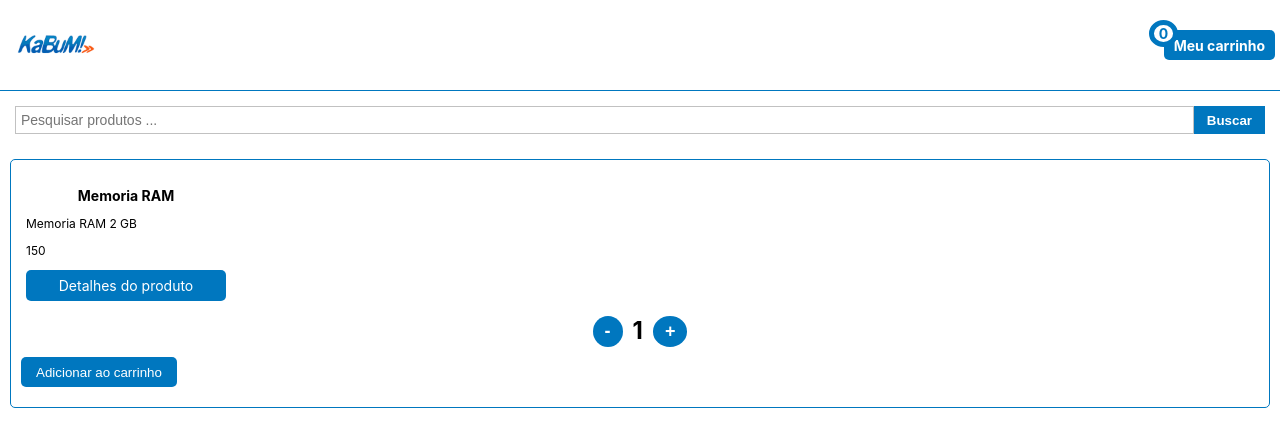
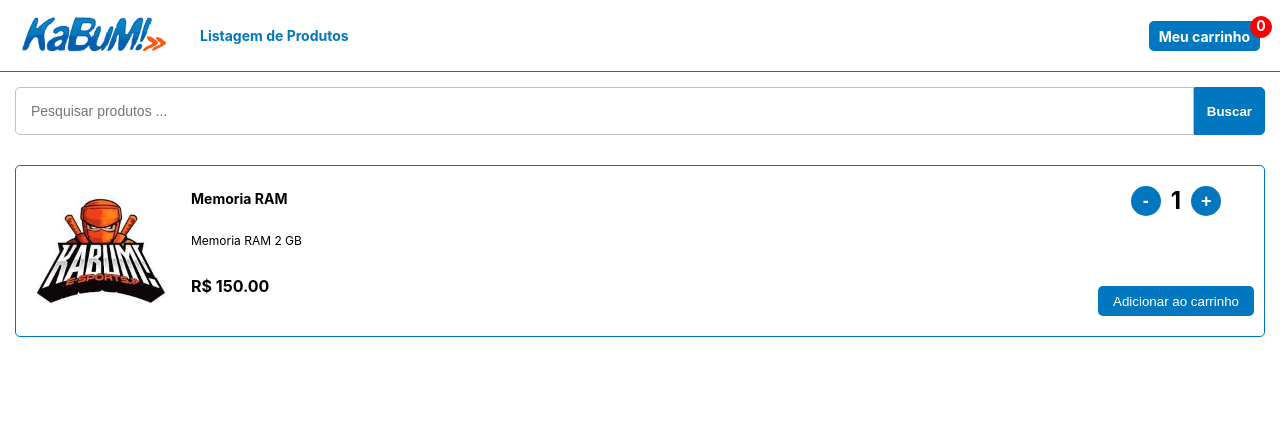
Before and after one commit to rodrigobuzatto/desafio_kabum, a React (Create React App) app: page /product/1 in a window 1280 px wide. Shown: the top 446 px of the page. Built offline with nearby package versions, Linux system fonts and the light colour scheme.

Commit message:
Commit parcial alteracoes Desafio Kabum

```diff
--- a/src/App.js
+++ b/src/App.js
@@ -4,7 +4,6 @@
 import ShoppingCart from './components/ShoppingCart';
 import Navbar from './components/Navbar';
 import Product from './components/ProductDetails';
-// import ProductsList from './components/ProductsList';
 import Filter from './components/Filter';
 
 function App() {
--- a/src/components/Filter.js
+++ b/src/components/Filter.js
@@ -1,8 +1,7 @@
 import React, { Component } from 'react';
 import { connect } from 'react-redux';
 import { filter } from '../actions/productActions';
-// import { DefaultInput } from '../styles/styles';
-import { FilterContainer, SearchButton, DefaultInput } from '../styles/styles2';
+import { FilterContainer, SearchButton, DefaultInput } from '../styles/styles';
 
 class Filter extends Component {
     search = '';
--- a/src/components/Navbar.js
+++ b/src/components/Navbar.js
@@ -1,8 +1,7 @@
 import React, { Component } from 'react';
 import { NavLink } from 'react-router-dom';
 import { connect } from 'react-redux';
-import { MyCart } from '../styles/styles';
-import { NavbarContainer } from '../styles/styles2';
+import { NavbarContainer, MyCart, ProductListButton } from '../styles/styles';
 import logo from '../images/logo.png';
 
 class Navbar extends Component {
@@ -10,8 +9,11 @@
         return (
             <NavbarContainer>
                 <NavLink to="/"><img src={logo} alt="Logo"/></NavLink>
+                <ProductListButton>
+                    <NavLink to="/">Listagem de Produtos</NavLink>
+                </ProductListButton>
                 <MyCart>
-                    <NavLink to="/cart"><label>{this.props.items}</label>Meu carrinho</NavLink>
+                    <NavLink to="/cart">Meu carrinho<label>{this.props.items}</label></NavLink>
                 </MyCart>
             </NavbarContainer>
         )
--- a/src/components/Product.js
+++ b/src/components/Product.js
@@ -1,18 +1,20 @@
 import React from 'react';
 import { NavLink } from 'react-router-dom';
-import { ProductDetailsButton, ProductItem, Title, DefaultParagraph } from '../styles/styles';
+import { ProductInfo, ProductImage, Title, DefaultParagraph, DefaultPrice, ProductDetailsButton } from '../styles/styles';
+import image from  '../images/logo.jpg';
 
 const Product = (props) => {
     let { item } = props;
     return (
-        <ProductItem>
+        <ProductInfo>
+            <ProductImage src={image}/>
             <Title>{item.product}</Title>
             <DefaultParagraph>{item.description}</DefaultParagraph>
-            <DefaultParagraph>{item.price}</DefaultParagraph>
+            <DefaultPrice>{'R$ ' + item.price.toFixed(2)}</DefaultPrice>
             <ProductDetailsButton>
                 <NavLink to={'/product/' + item.id}>Detalhes do produto</NavLink>
             </ProductDetailsButton>
-        </ProductItem>
+        </ProductInfo>
     )
 }
 
--- a/src/components/ProductDetails.js
+++ b/src/components/ProductDetails.js
@@ -1,23 +1,33 @@
 import React, { Component } from 'react';
 import { connect } from 'react-redux';
-import Product from './Product';
 import AddToCart from './AddToCart';
 import Quantity from './Quantity';
-import { Title } from '../styles/styles';
-import { ProductsContainer, ProductDetail } from '../styles/styles2';
+import { ProductsContainer, ProductDetail, ProductImage, Title, DefaultParagraph, ProductDetailsInfo, ProductDetailContainer, ProductDetailContainerError, ProductActions, DefaultPrice } from '../styles/styles';
+import image from '../images/logo.jpg';
+
 
 class ProductDetails extends Component {
     render() {
         const product = this.props.product ? (
-            <ProductDetail key={this.props.product.id}>
-                <Product item={this.props.product} />
-                <Quantity item={this.props.product} />
-                <AddToCart item={this.props.product} />
-            </ProductDetail>
+            <ProductDetailContainer>
+                <ProductDetail key={this.props.product.id}>
+                    <ProductImage src={image} />
+                    <ProductDetailsInfo>
+                        <Title>{this.props.product.product}</Title>
+                        <DefaultParagraph>{this.props.product.description}</DefaultParagraph>
+                        <DefaultPrice>{ 'R$ ' + (this.props.product.price * (this.props.product.addToCart || 1)).toFixed(2) }</DefaultPrice>
+                    </ProductDetailsInfo>
+                    <ProductActions>
+                        <Quantity item={this.props.product} />
+                        <AddToCart item={this.props.product} />
+                    </ProductActions>
+                </ProductDetail>
+
+            </ProductDetailContainer>
         ) : (
-            <ProductDetail>
+            <ProductDetailContainerError>
                 <Title>Produto não encontrado.</Title>
-            </ProductDetail>
+            </ProductDetailContainerError>
         )
 
         return (
--- a/src/components/ProductsList.js
+++ b/src/components/ProductsList.js
@@ -3,7 +3,7 @@
 import { connect } from 'react-redux';
 import Filter from './Filter';
 import { MenuTitle, MenuProducts, MenuItem, MenuItemMessage } from '../styles/styles';
-import { ProductsListContainer } from '../styles/styles2';
+import { ProductsListContainer } from '../styles/styles';
 
 class ProductsList extends Component {
     render() {
--- a/src/components/Quantity.js
+++ b/src/components/Quantity.js
@@ -17,18 +17,20 @@
     }
 
     handleClickRemove = () => {
-        this.quantity--;
-        let newItem = {
-            ...this.props.item,
-            addToCart: this.quantity
+        if(this.quantity > 1) {
+            this.quantity--;
+            let newItem = {
+                ...this.props.item,
+                addToCart: this.quantity
+            }
+            this.props.removeQuantity(newItem);
         }
-        this.props.removeQuantity(newItem);
     }
 
     render() {
         return (
             <QuantityContainer>
-                <QuantityButton onClick={this.handleClickRemove} disabled={this.quantity === 0}>-</QuantityButton>
+                <QuantityButton onClick={this.handleClickRemove}>-</QuantityButton>
                 <QuantityLabel>{this.quantity}</QuantityLabel>
                 <QuantityButton onClick={this.handleClickAdd}>+</QuantityButton>
             </QuantityContainer>
--- a/src/styles/styles.js
+++ b/src/styles/styles.js
@@ -4,82 +4,110 @@
     display: flex;
     flex-wrap: wrap;
     align-items: stretch;
+`;
 
-    div {
-        margin: 10px;
+export const ProductsListContainer = styled(Container)``;
+
+export const ProductsContainer = styled(Container)`
+    justify-content: space-between;
+    margin: 15px;
+`;
+
+export const ShoppingCartContainer = styled(Container)`
+    flex-direction: column;
+`;
+
+export const ShoppingCartDetailContainer = styled(Container)`
+    flex-direction: column;
+    margin: 15px;
+    flex-grow: 1;
+`;
+
+export const ProductDetailContainer = styled(Container)`
+    flex-direction: column;
+    border: 1px solid #0077BF;
+    border-radius: 5px;
+    padding: 10px;
+    flex-grow: 1;
+`;
+
+export const ProductDetailContainerError = styled(ProductDetailContainer)`
+    border: none;
+    align-items: center;
+`;
+
+export const NavbarContainer = styled(Container)`
+    justify-content: space-between;
+    border-bottom: 1px solid #0077BF;
+    min-height: 50px;
+    padding: 5px;
+    flex-grow: 1;
+
+    a {
+        text-decoration: none;
+        align-self: center;
+    }
+
+    img {
+        width: 150px;
+        margin-left: 15px;
     }
 `;
 
-export const MenuContainer = styled(Container)`
-    justify-content: flex-start;
-    flex-direction: column;
-    border-right: 1px solid #0077BF;
-    min-height: 600px;
-    width: 300px;
+export const FilterContainer = styled.form`
+    display: flex;
+    flex-wrap: wrap;
+    align-items: stretch;
+    justify-content: space-between;
+    padding: 15px;
 `;
 
-export const FilterContainer = styled.form`
-    align-items: flex-start;
-    flex-grow: 0;
+export const ProductItem = styled.div`
+    display: flex;
+    flex-direction: column;
+    padding: 10px;
+    border: 1px solid #0077BF;
+    border-radius: 5px;
+    width: 200px;
+    margin: 15px;
 `;
 
-export const NavContainer = styled.nav`
+export const ProductDetail = styled.div`
     display: flex;
     flex-wrap: wrap;
+    align-items: stretch;
     justify-content: space-between;
-    align-items: stretch;
-    border-bottom: 1px solid #0077BF;
-    height: 80px;
-    padding: 5px;
-
-    a {
-        text-decoration: none;
-        height: 70px;
-    }
-
-    img {
-        align-self: center;
-        width: 100px;
-    }
 `;
 
-export const MenuProducts = styled.ul`
-    padding: 10px;
-    margin: 0;
+export const ProductActions = styled(ProductDetail)`
+    flex-direction: column;
 `;
 
-export const MenuItem = styled.li`
-    background: #0077BF;
-    padding: 5px;
+export const ShoppingCartDetail = styled(ProductDetail)`
+    margin-bottom: 15px;
+    padding: 10px;
+    border: 1px solid #0077BF;
     border-radius: 5px;
-    list-style-type: none;
-    margin: 5px 0;
-
-    a {
-        text-decoration: none;
-        color: #ffffff;
-        font-size: 12px;
-    }
 `;
 
-export const MenuItemMessage = styled(MenuItem)`
-    background: #ffffff;
-    border: none;
-
-    a {
-        color: #000000;
-    }
+export const SearchButton = styled.button`
+    align-items: stretch;
+    background:#0077BF;
+    color: #ffffff;
+    padding: 12px;
+    line-height: 1px;
+    cursor: pointer;
+    border: 1px solid #0077BF;
+    font-weight: bold;
+    border-radius: 0 5px 5px 0;
 `;
 
-export const MenuTitle = styled.h1`
+export const DefaultInput = styled.input`
+    padding: 15px;
     font-size: 14px;
-    font-weight: bold;
-    width: 100%;
-    padding: 10px 0;
-    text-align: center;
-    color: #ffffff;
-    background:#0077BF;
-    margin: 0;
+    border: 1px solid #c1c1c1;
+    flex-grow: 1;
+    border-radius: 5px 0 0 5px;
 `;
 
 export const MyCart = styled.div`
@@ -89,6 +117,7 @@
     text-align: center;
     background:#0077BF;
     border-radius: 5px;
+    margin-right: 15px;
 
     a {
         font-size: 14px;
@@ -98,25 +127,68 @@
 
     label {
         position: absolute;
-        background: #ffffff;
-        border: 5px solid #0077BF;
-        color: #0077BF;
-        padding:0 5px;
+        background: #ff0000;
+        border: 1px solid #ff0000;
+        color: #ffff;
         border-radius: 50%;
-        margin: -15px 0 0 -25px;
+        margin: -10px 0 -20px 0;
+        width: 20px;
+        height: 20px;
     }
 `;
 
-export const SearchButton = styled.button`
-    position: absolute;
-    align-items: stretch;
-    background:#ffffff;
-    color: #0077BF;
-    padding: 12px;
+export const ProductInfo = styled.div`
+    display: flex;
+    flex-wrap: wrap;
+    align-items: center;
+    flex-direction: column;
+    margin-bottom: 10px;
+`;
+
+export const ProductImage = styled.img`
+    width: 150px;
+`;
+
+export const Title = styled.h1`
+    font-size: 14px;
+    font-weight: bold;
+    text-align: center;
+`;
+
+export const DefaultParagraph = styled.p`
+    font-size: 12px;
+`;
+
+export const DefaultPrice = styled.p`
+    font-size: 16px;
+    font-weight: bold;
+`;
+
+export const ProductDetailsInfo = styled.div`
+    display: flex;
+    flex-wrap: wrap;
+    align-items: flex-start;
+    flex-direction: column;
+    flex-grow: 1;
+    margin: 0 15px;
+`;
+
+export const BackToCartButton = styled.div`
+    align-self: center;
+    padding: 5px 10px;
+    text-align: center;
+    background:#0077BF;
+    border-radius: 5px;
+    border: none;
+    padding: 15px;
     line-height: 1px;
     cursor: pointer;
-    border: 1px solid #0077BF;
-    font-weight: bold;
+
+    a {
+        font-size: 14px;
+        color: #ffffff;
+        text-decoration: none;
+    }
 `;
 
 export const CartActions = styled.button`
@@ -144,11 +216,27 @@
     padding: 15px;
     line-height: 1px;
     cursor: pointer;
+    margin: 15px;
 
     a {
         font-size: 14px;
         color: #ffffff;
         text-decoration: none;
+    }
+`;
+
+export const ProductListButton = styled(ProductDetailsButton)`
+    flex-grow: 1;
+    text-align: left;
+    background: none;
+
+    a {
+        color: #0077BF;
+        font-weight: bold;
+    }
+
+    a:hover {
+        text-decoration: underline;
     }
 `;
 
@@ -162,10 +250,11 @@
     border-radius: 50%;
     background: #0077BF;
     color: #ffffff;
-    padding: 5px 12px;
     border: none;
     font-size: 18px;
     font-weight: bold;
+    width: 30px;
+    height: 30px;
 `;
 
 export const QuantityLabel = styled.label`
@@ -174,35 +263,12 @@
     padding: 0 10px;
 `;
 
-export const BackToCartButton = styled(ProductDetailsButton)``;
-
-export const Title = styled.h1`
-    font-size: 14px;
-    font-weight: bold;
-    text-align: center;
+export const SubTotalContainer = styled(Container)`
+    justify-content: space-between;
+    margin-left: 15px;
 `;
 
-export const ProductItem = styled.div`
-    width: 200px;
-    padding: 5px;
+export const SubTotalInfo = styled.div`
+    flew-grow: 1;
+    text-align: left;
 `;
-
-export const DefaultParagraph = styled.p`
-    font-size: 12px;
-`;
-
-export const DefaultInput = styled.input`
-    padding: 5px;
-    font-size: 14px;
-    border: 1px solid #c1c1c1;
-    width: 218px;
-`;
-
-export const ProductContainer = styled(Container)`
-    border: 1px solid #0077BF;
-    border-radius: 5px;
-    flex-direction: column;
-    padding: 10px;
-    align-items: stretch;
-    margin: 10px;
-`;
--- a/src/styles/styles2.js
+++ /dev/null
@@ -1,72 +0,0 @@
-import styled from 'styled-components';
-
-export const Container = styled.section`
-    display: flex;
-    flex-wrap: wrap;
-    align-items: stretch;
-`;
-
-export const ProductsListContainer = styled(Container)`
-    width: 300px;
-    flex-direction: column;
-`;
-
-export const ProductsContainer = styled(Container)`
-    justify-content: flex-start;
-`;
-
-export const NavbarContainer = styled(Container)`
-    justify-content: space-between;
-    border-bottom: 1px solid #0077BF;
-    height: 80px;
-    padding: 5px;
-
-    a {
-        text-decoration: none;
-        height: 70px;
-    }
-
-    img {
-        align-self: center;
-        width: 100px;
-    }
-`;
-
-export const FilterContainer = styled(Container)`
-    justify-content: space-between;
-    padding: 15px;
-`;
-
-export const ProductItem = styled.div`
-    border: 1px solid #0077BF;
-    border-radius: 5px;
-    flex-direction: column;
-    padding: 10px;
-    margin: 10px;
-`;
-
-export const ProductDetail = styled.div`
-    border: 1px solid #0077BF;
-    border-radius: 5px;
-    flex-grow: 1;
-    padding: 10px;
-    margin: 10px;
-`;
-
-export const SearchButton = styled.button`
-    align-items: stretch;
-    background:#0077BF;
-    color: #ffffff;
-    padding: 12px;
-    line-height: 1px;
-    cursor: pointer;
-    border: 1px solid #0077BF;
-    font-weight: bold;
-`;
-
-export const DefaultInput = styled.input`
-    padding: 5px;
-    font-size: 14px;
-    border: 1px solid #c1c1c1;
-    flex-grow: 1;
-`;
```
Also changed, not shown: src/components/Products.js (+11 -4 lines), src/components/ShoppingCart.js (+34 -14 lines), src/images/logo.png.
